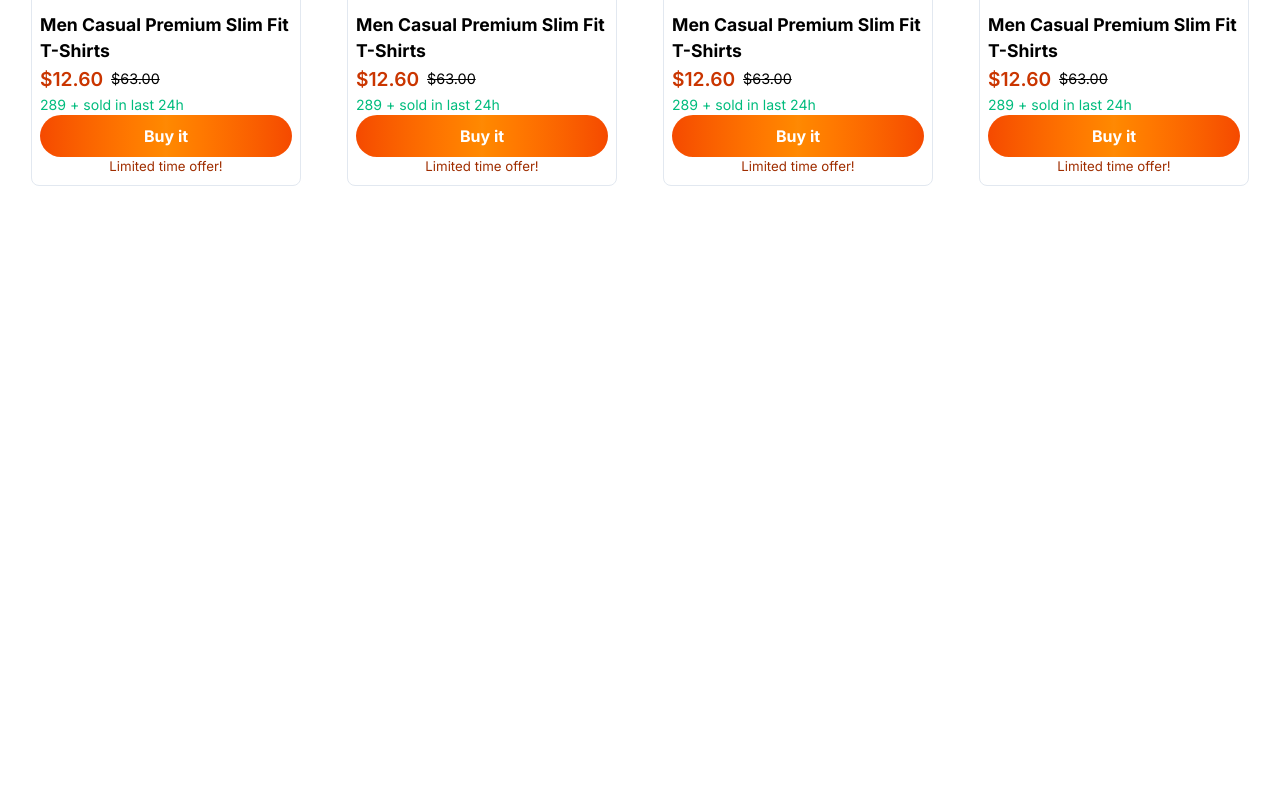
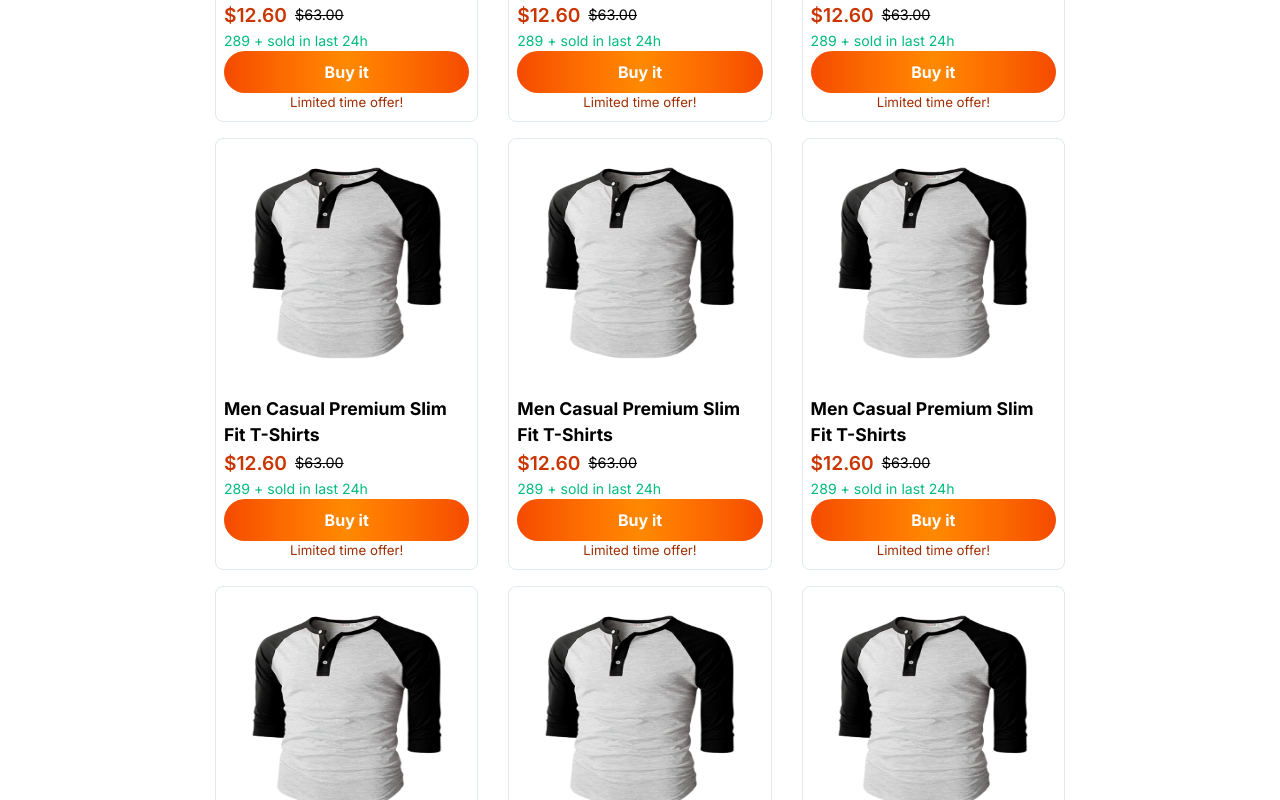
Before and after one commit to GuillermoTD/bymu-frontend, a Next.js app: page / in a window 1280 px wide. Shown: the part 480-1280 px from the top of the page. Before the commit the page ends 800 px from the top, so only its background shows below. Built offline with nearby package versions, Linux system fonts and the light colour scheme.

Commit message:
se maneja responsive del grid

```diff
--- a/app/components/grid-product-card/GridProductCard.tsx
+++ b/app/components/grid-product-card/GridProductCard.tsx
@@ -9,6 +9,11 @@ const GridProductCard = ()=>{
                 <ProductCard/>
                 <ProductCard/>
                 <ProductCard/>
+                <ProductCard/>
+                <ProductCard/>
+                <ProductCard/>
+                <ProductCard/>
+                <ProductCard/>
             </div>
         </>
     )
--- a/app/components/grid-product-card/GridProductCardStyles.css
+++ b/app/components/grid-product-card/GridProductCardStyles.css
@@ -2,8 +2,8 @@
 
 
 .grid-product-card{
-    @apply w-full min-h-[74vh] gap-[1rem] overflow-hidden ;
+    @apply w-[70%] min-h-[74vh] gap-[1rem] overflow-hidden ;
     display:grid;
     grid-template-columns: repeat(auto-fit, minmax(15rem,1fr));
-    place-items: center center;
+    place-items: center;
 }
--- a/app/components/product-card/ProductCardStyles.css
+++ b/app/components/product-card/ProductCardStyles.css
@@ -3,7 +3,7 @@
 
 
 .product-card{
-    @apply  max-w-[90%] h-[27rem] max-h-[30rem] max-w-[70%] w-full sm:w-[17rem]
+    @apply  max-w-[95%] h-[27rem] max-h-[30rem] max-w-[70%] w-full sm:w-[17rem]
             border border-slate-200 rounded-lg;
 
     .product-card-img{
--- a/app/page.tsx
+++ b/app/page.tsx
@@ -4,7 +4,7 @@ import GridProductCard from './components/grid-product-card/GridProductCard';
 
 export default function Home() {
   return (
-    <main className="flex min-h-screen flex-col">
+    <main className="flex min-h-screen flex-col items-center">
 
       <Header/>
       <GridProductCard/>
```
